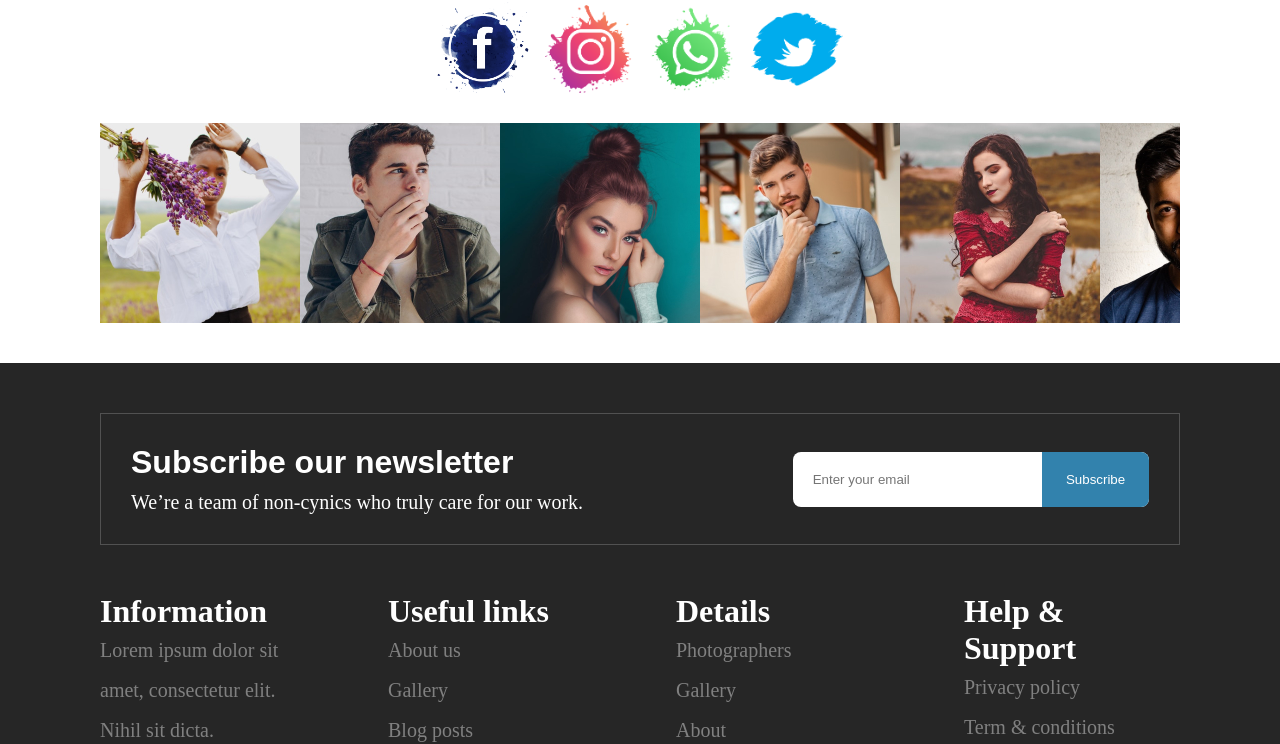
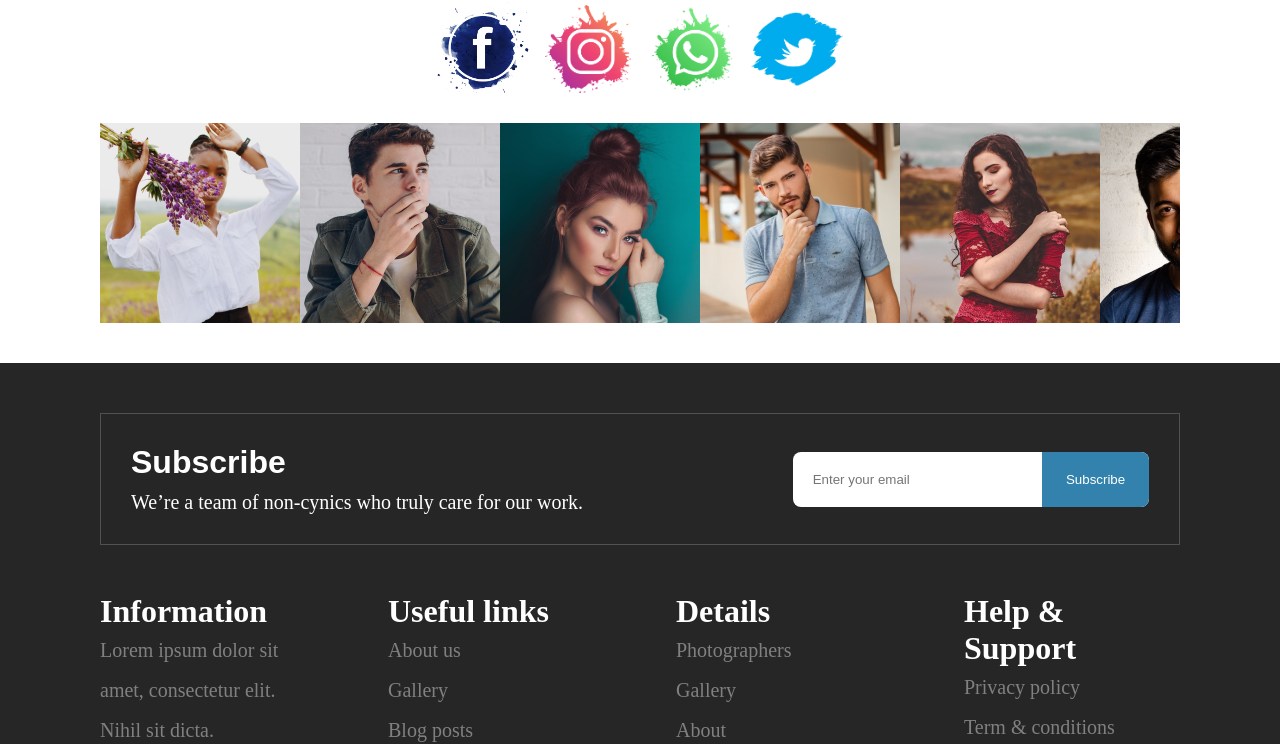
Before and after one commit to Keerthisaisathwik/Project, a plain HTML site: page galary.html in a window 1280 px wide. Shown: the part 3375-4119 px from the top of the page. Drawn offline with nearby package versions, Linux system fonts and the light colour scheme.

Commit message:
Update galary.html

```diff
--- a/galary.html
+++ b/galary.html
@@ -121,7 +121,7 @@
 <footer>
 	<div class="newsletter">
 		<div data-aos="fade-up" data-aos-offset="200">
-			<h2>Subscribe our newsletter</h2>
+			<h2>Subscribe</h2>
 			<p>We’re a team of non-cynics who truly care for our work.</p>
 		</div>
 		<div class="n-text" data-aos="fade-up-right" data-aos-offset="200">
```
